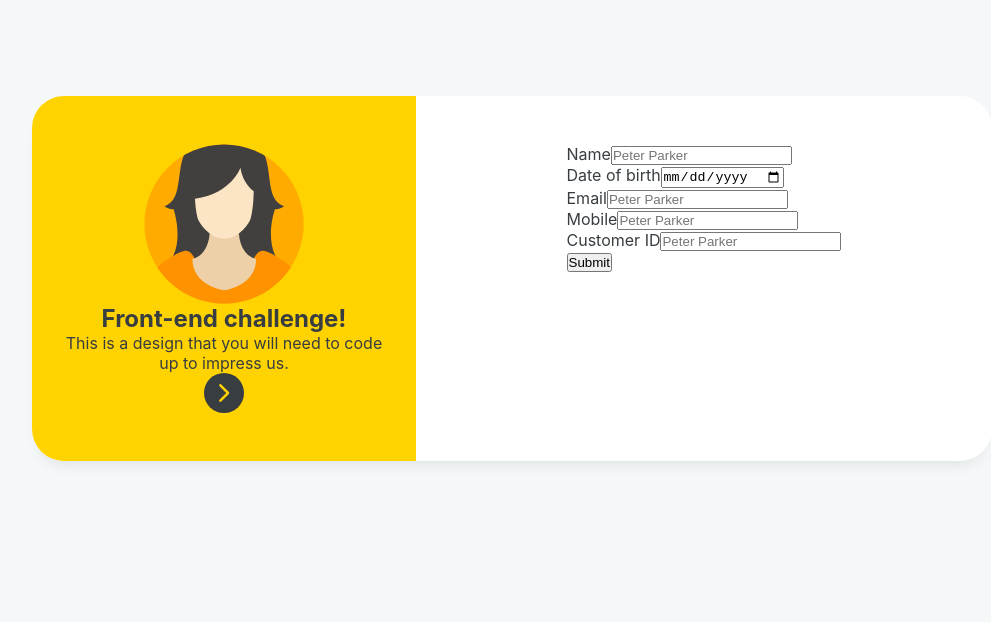
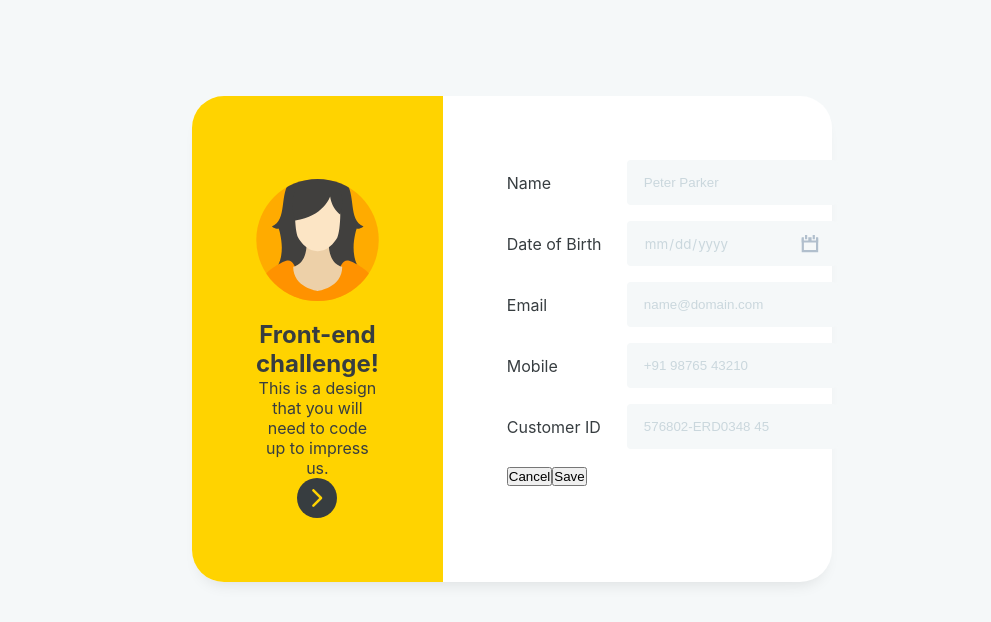
Before and after one commit to dominicaw/platform45-react-test, a Next.js app: page / in a window 1280 px wide. Shown: the top 622 px of the page, without its empty margins (128-1119 px from the left). Built offline with nearby package versions, Linux system fonts and the light colour scheme.

Commit message:
install react hook form and a bunch of form updates

```diff
--- a/package.json
+++ b/package.json
@@ -17,6 +17,7 @@
     "next": "13.4.19",
     "react": "18.2.0",
     "react-dom": "18.2.0",
+    "react-hook-form": "^7.45.4",
     "sass": "^1.66.1",
     "typescript": "5.2.2"
   }
--- a/src/app/globals.scss
+++ b/src/app/globals.scss
@@ -13,7 +13,9 @@ body {
 }
 
 body {
-  font-family: -apple-system, BlinkMacSystemFont, 'Segoe UI', Roboto, 'Helvetica Neue', Arial, sans-serif, 'Apple Color Emoji', 'Segoe UI Emoji', 'Segoe UI Symbol', 'Noto Color Emoji';
+  font-family: -apple-system, BlinkMacSystemFont, 'Segoe UI', Roboto,
+    'Helvetica Neue', Arial, sans-serif, 'Apple Color Emoji', 'Segoe UI Emoji',
+    'Segoe UI Symbol', 'Noto Color Emoji';
   font-size: 1rem;
   color: $charcoal-grey;
   background-color: $pale-grey;
--- a/src/components/Card/styles.module.scss
+++ b/src/components/Card/styles.module.scss
@@ -2,6 +2,7 @@
 
 $border-radius-desktop: 2rem;
 $border-radius-mobile: 1rem;
+$padding: 4rem;
 
 .container {
   display: flex;
@@ -10,30 +11,34 @@ $border-radius-mobile: 1rem;
   justify-content: space-between;
   border-radius: $border-radius-mobile;
   background-color: white;
-    box-shadow: 0px 10px 15px -8px rgba(0,0,0,0.1);
+  box-shadow: 0px 10px 15px -8px rgba(0, 0, 0, 0.1);
 
-    @media(min-width: $md-breakpoint) {
+  @media (min-width: $md-breakpoint) {
     flex-direction: row;
-        width: 75vw;
+    width: 80vw;
     border-radius: $border-radius-desktop;
+  }
+
+  @media (min-width: $lg-breakpoint) {
+    width: 50vw;
   }
 }
 
 .leftContainer {
   background-color: $yellow;
   border-radius: $border-radius-mobile $border-radius-mobile 0 0;
-    padding: 3rem 2rem;
+  padding: $padding;
   width: 100%;
   height: auto;
 
-    @media(min-width: $md-breakpoint) {
+  @media (min-width: $md-breakpoint) {
     width: 40%;
     border-radius: $border-radius-desktop 0 0 $border-radius-desktop;
   }
 }
 
 .rightContainer {
-    padding: 3rem 0;
+  padding: $padding;
   display: flex;
   flex-direction: column;
   align-items: center;
--- a/src/components/Form/index.tsx
+++ b/src/components/Form/index.tsx
@@ -1,38 +1,80 @@
+'use client'
 import Image from 'next/image'
+import React from 'react'
+import { useForm, SubmitHandler } from 'react-hook-form'
+import FormData from '@/interfaces/FormData'
 import styles from './styles.module.scss'
 
 export default function Form() {
+  const {
+    handleSubmit,
+    register,
+    formState: { errors },
+  } = useForm<FormData>()
+
+  const formSubmitHandler: SubmitHandler<FormData> = (data) => {
+    // put an API call here but we'll just console.log the data for the test
+    console.log(data)
+  }
+
   return (
-    <form>
-      <div>
+    <form
+      onSubmit={handleSubmit(formSubmitHandler)}
+      className={styles.formContainer}
+    >
+      <div className={styles.formRow}>
         <label htmlFor='name'>Name</label>
-        <input name='name' type='text' placeholder='Peter Parker'></input>
-      </div>
-      <div>
-        <label htmlFor='date_of_birth'>Date of birth</label>
         <input
-          name='date_of_birth'
-          type='date'
+          id='name'
+          type='text'
           placeholder='Peter Parker'
+          {...register('name', { required: true })}
         ></input>
       </div>
-      <div>
+      <div className={styles.formRow}>
+        <label htmlFor='date_of_birth'>Date of Birth</label>
+        <input
+          {...register('date_of_birth', { required: true })}
+          id='date_of_birth'
+          type='date'
+        ></input>
+      </div>
+      <div className={styles.formRow}>
         <label htmlFor='email'>Email</label>
-        <input name='email' type='email' placeholder='Peter Parker'></input>
+        <input
+          {...register('email', { required: true, pattern: /^\S+@\S+$/i })}
+          id='email'
+          type='email'
+          placeholder='name@domain.com'
+        ></input>
       </div>
-      <div>
+      <div className={styles.formRow}>
         <label htmlFor='mobile'>Mobile</label>
-        <input name='mobile' type='tel' placeholder='Peter Parker'></input>
+        <input
+          {...register('mobile', { required: true })}
+          id='mobile'
+          type='tel'
+          placeholder='+91 98765 43210'
+        ></input>
       </div>
-      <div>
+      <div className={styles.formRow}>
         <label htmlFor='customer_id'>Customer ID</label>
         <input
-          name='customer_id'
+          {...register('customer_id', { required: true })}
+          id='customer_id'
           type='text'
-          placeholder='Peter Parker'
+          placeholder='576802-ERD0348 45'
+          required
         ></input>
       </div>
-      <button type='submit'>Submit</button>
+      <div className={styles.buttonContainer}>
+        <button className={styles.cancelButton} type='reset'>
+          Cancel
+        </button>
+        <button className={styles.submitButton} type='submit'>
+          Save
+        </button>
+      </div>
     </form>
   )
 }
--- a/src/components/Form/styles.module.scss
+++ b/src/components/Form/styles.module.scss
@@ -1 +1,53 @@
 @import '../../app/variables.module.scss';
+
+.formContainer {
+  display: flex;
+  width: 100%;
+  flex-direction: column;
+  align-items: flex-start;
+  gap: 1rem;
+}
+
+.formRow {
+  display: flex;
+  align-items: center;
+  width: 100%;
+
+  label {
+    width: 120px;
+  }
+
+  input {
+    flex: 1;
+    padding: 0 1rem;
+    border: 1px solid transparent;
+    background-color: $pale-grey;
+    border-radius: 4px;
+    height: 45px;
+
+    &::placeholder {
+      color: $cloudy-blue;
+    }
+
+    &:focus {
+      outline: none;
+      border-color: $cloudy-blue;
+      background-color: transparent;
+      color: $charcoal-grey;
+    }
+  }
+
+  input[type='date' i] {
+    font-family: -apple-system, BlinkMacSystemFont, 'Segoe UI', Roboto,
+      'Helvetica Neue', Arial, sans-serif, 'Apple Color Emoji', 'Segoe UI Emoji',
+      'Segoe UI Symbol', 'Noto Color Emoji'; //override default browser styling
+    color: $cloudy-blue;
+
+    &::-webkit-calendar-picker-indicator {
+      background-image: url('/images/calendar.svg');
+      width: 18px;
+      height: 18px;
+      background-size: contain;
+    }
+  }
+}
--- /dev/null
+++ b/src/interfaces/FormData.ts
@@ -0,0 +1,7 @@
+export default interface FormData {
+  name: string
+  date_of_birth: string
+  email: string
+  mobile: string
+  customer_id: string
+}
```
Also changed, not shown: 1 other file (tests, documents, lock files or other folders). Lines whose indentation alone changed are shown as unchanged.
